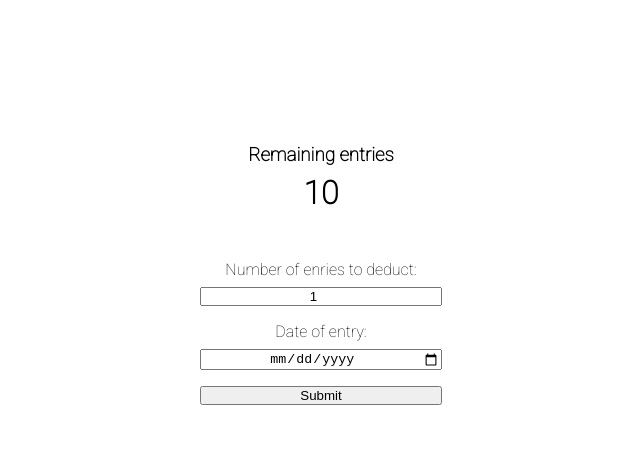
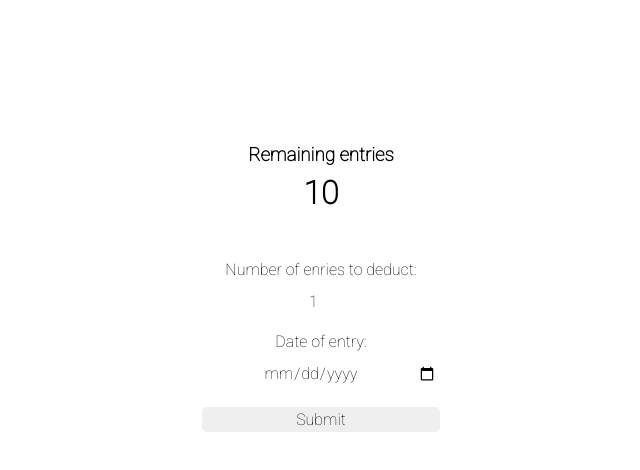
Before and after one commit to podmar/Q-counter, a Next.js app: page / in a window 1280 px wide. Shown: the top 470 px of the page, without its empty margins (319-959 px from the left). Built offline with nearby package versions, Linux system fonts and the light colour scheme.

Commit message:
add styling for input elements and button

```diff
--- a/styles/globals.css
+++ b/styles/globals.css
@@ -1,13 +1,4 @@
-/* :root {
-  --font-mono: ui-monospace, Menlo, Monaco, 'Cascadia Mono', 'Segoe UI Mono',
-    'Roboto Mono', 'Oxygen Mono', 'Ubuntu Monospace', 'Source Code Pro',
-    'Fira Mono', 'Droid Sans Mono', 'Courier New', monospace;
-
-  --foreground-rgb: 0, 0, 0;
-} */
-
 * {
-  box-sizing: border-box;
   padding: 0;
   margin: 0;
   text-align: center;
@@ -30,3 +21,12 @@ body {
     align-items: center;
     padding: 6rem;
 }
+
+button, input {
+  border-radius: 0.3rem;
+  padding: 0.2rem;
+  margin: 0.1rem;
+  font-family: inherit;
+  font-size: medium;
+  border: 0;
+}
```
